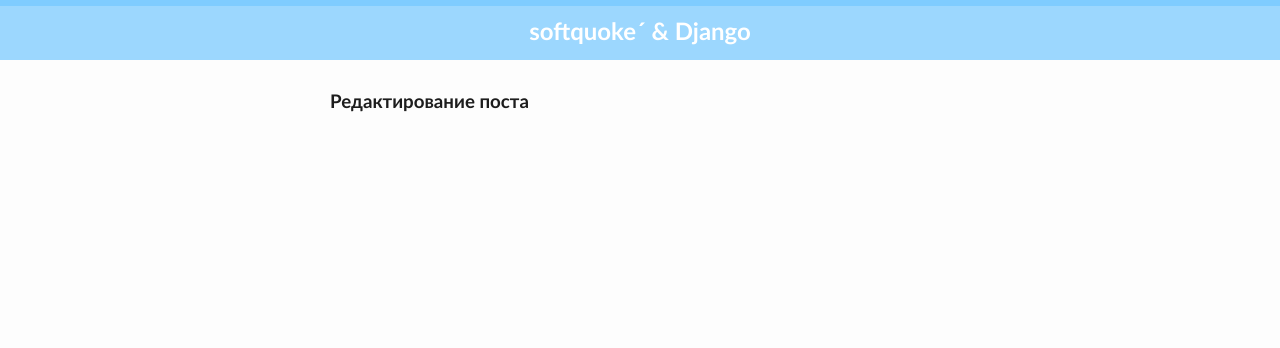
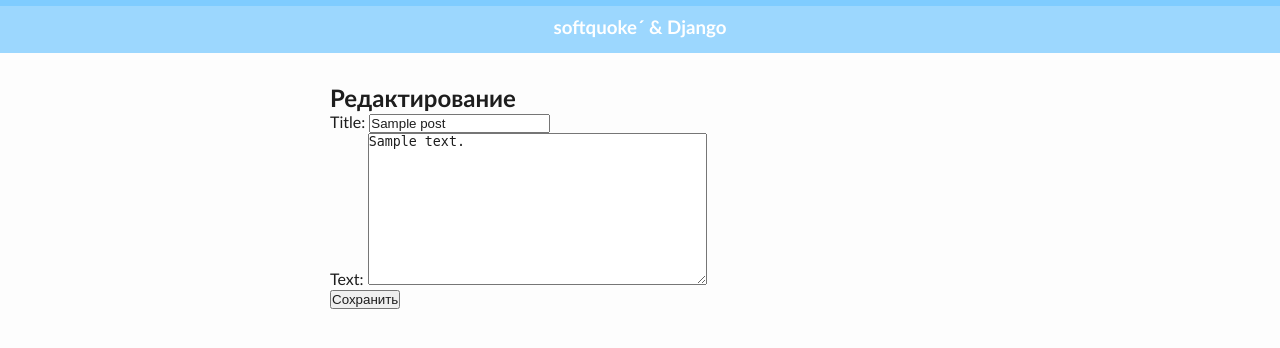
Before and after one commit to softquoke/blog, a Django app: page /post/1/edit/ in a window 1280 px wide. Shown: the top 348 px of the page. Run offline with Django 4.2, Linux system fonts and the light colour scheme; tables that the repository leaves empty hold one stand-in row (values such as "Sample post").

Commit message:
new functional

```diff
--- a/blog/main/static/css/index.css
+++ b/blog/main/static/css/index.css
@@ -25,7 +25,6 @@ li, .post {
 header {
     padding-top: 10px;
     margin: 0 auto;
-    /* background-color: rgba(165, 223, 225, 0.265); */
     background-color: rgba(127, 204, 255, 0.765);
     border-top: 6px solid rgba(127, 204, 255, 0.965);
     margin-bottom: 20px;
@@ -105,6 +104,16 @@ body {
 
 }
 
+.btn-warning {
+	border: 1px solid red;
+	color: red;
+	background-color: rgba(255, 255, 255, 0);
+}
+
+.btn-warning:hover {
+	background-color: rgba(235, 235, 235, 0.6);
+}
+
 .post-link {
     transition: 0.1s;
     font-size: 1.6em;
--- a/blog/main/templates/main/base.html
+++ b/blog/main/templates/main/base.html
@@ -15,7 +15,7 @@
     <header>
         <div class="header-container">
             <div class="header-logo">
-                <h2><a href="{% url 'post_list' %}" target="" class="logo">softquoke´ & Django</a></h2>
+                <h3><a href="{% url 'post_list' %}" target="" class="logo">softquoke´ & Django</a></h3>
             </div>
         </div>
     </header>
--- a/blog/main/templates/main/post_detail.html
+++ b/blog/main/templates/main/post_detail.html
@@ -26,7 +26,10 @@
 </div>
 <div class="functions">
     {% if user.is_authenticated%}
-        <a href="{% url 'post_new' %}"><button class="btn btn-base">Редактировать</button></a>
+        <a href="{% url 'post_edit' pk=post.pk %}"><button class="btn btn-base">Редактировать</button></a>
+
+		<a href="{% url 'post_delet' pk=post.pk %}"><button class="btn btn-warning">Удалить</button></a>
+
     {% endif %}
 </div>
 
--- a/blog/main/templates/main/post_edit.html
+++ b/blog/main/templates/main/post_edit.html
@@ -4,6 +4,9 @@
 
 {% block content %}
 
-<h3>Редактирование поста</h3>
-
+<h2>Редактирование</h2>
+<form method="post"> {% csrf_token %}
+	{{form.as_p}}
+	<button type="submit">Сохранить</button>
+</form>
 {% endblock content %}
--- a/blog/main/urls.py
+++ b/blog/main/urls.py
@@ -4,6 +4,7 @@ from . import views
 urlpatterns = [
     path('', views.post_list, name='post_list'),
     path('post/<int:pk>/', views.post_detail, name='post_detail'),
-    path('post/new/', views.post_new, name='post_new'),
     path('post/<int:pk>/edit/', views.post_edit, name='post_edit'),
+	path('post/<int:pk>/delet/', views.post_delet, name='post_delet'),
+	path('post/new/', views.post_new, name='post_new'),
 ]
--- a/blog/main/views.py
+++ b/blog/main/views.py
@@ -1,6 +1,7 @@
-from django.shortcuts import render, get_object_or_404
+from django.shortcuts import render, get_object_or_404, redirect
 from .models import Post
 from .forms import PostForm
+from django.utils import timezone
 
 def post_list(request):
     posts = Post.objects.order_by('-pk')
@@ -11,9 +12,33 @@ def post_detail(request, pk):
     return render(request, 'main/post_detail.html', {"title": "post detail", "post": post})
 
 def post_new(request):
-    form = PostForm()
-    return render(request, 'main/post_new.html', {'title': 'new post', 'form': form})
+    if request.method == "POST":
+        form = PostForm(request.POST)
+        if form.is_valid():
+            post = form.save(commit=False)
+            post.author = request.user
+            post.published_date = timezone.now()
+            post.save()
+            return redirect('post_list')
+    else:
+        form = PostForm()
+        return render(request, 'main/post_new.html', {'title': 'new post', 'form': form})
 
 def post_edit(request, pk):
     post = get_object_or_404(Post, pk=pk)
-    return render(request, 'main/post_edit.html', {"title": "post edit", "post": post})
+    if request.method == "POST":
+        form = PostForm(request.POST, instance=post)
+        if form.is_valid():
+            post = form.save(commit=False)
+            post.author = request.user
+            post.published_date = timezone.now()
+            post.save()
+            return redirect('post_list')
+    else:
+        form = PostForm(instance=post)
+        return render(request, 'main/post_edit.html', {"title": "post edit", "form": form})
+
+def post_delet(request, pk):
+	post = get_object_or_404(Post, pk=pk)
+	post.delete()
+	return redirect('post_list')
```
Also changed, not shown: blog/main/static/css/post-edit.css (added).
